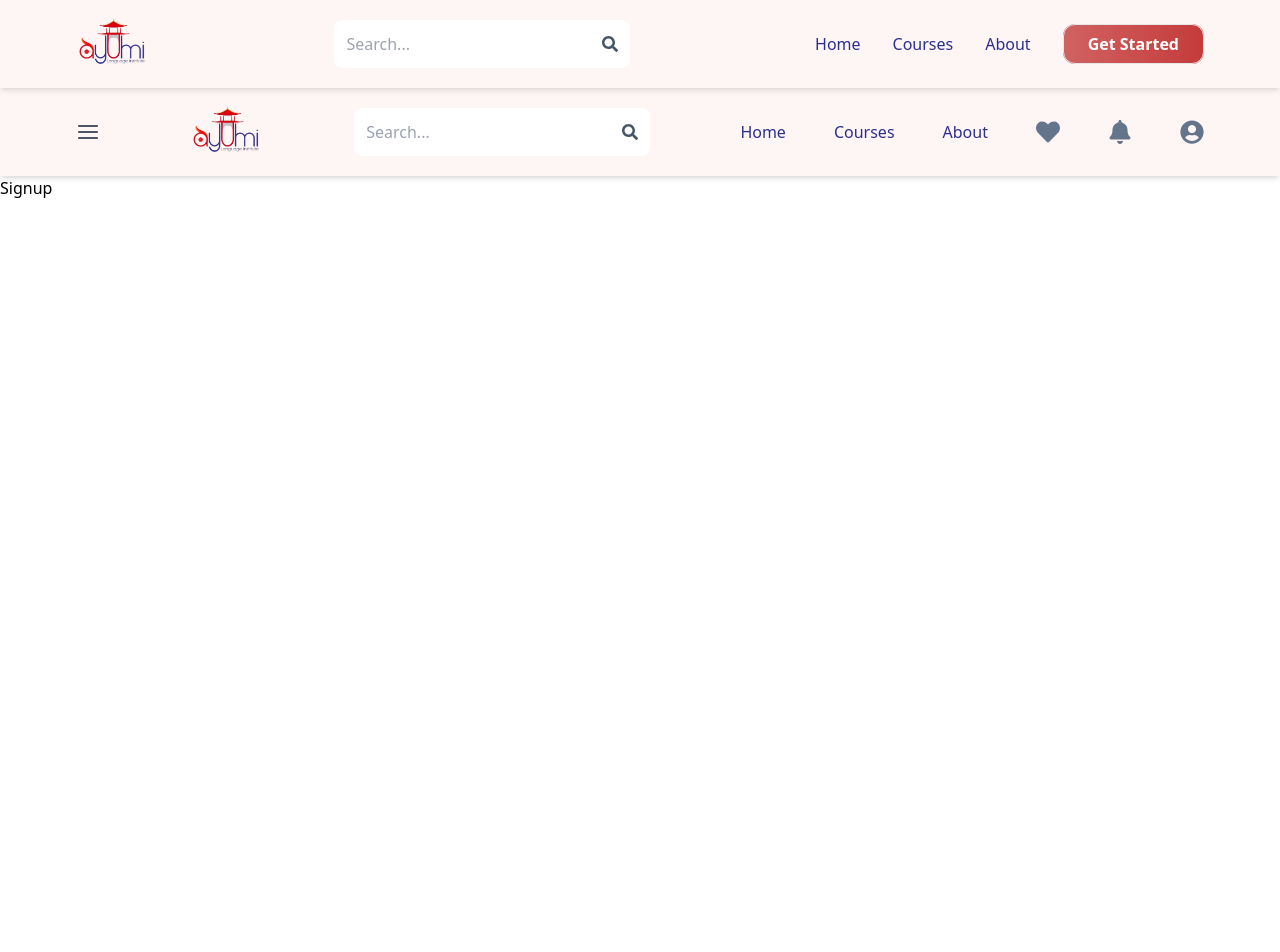
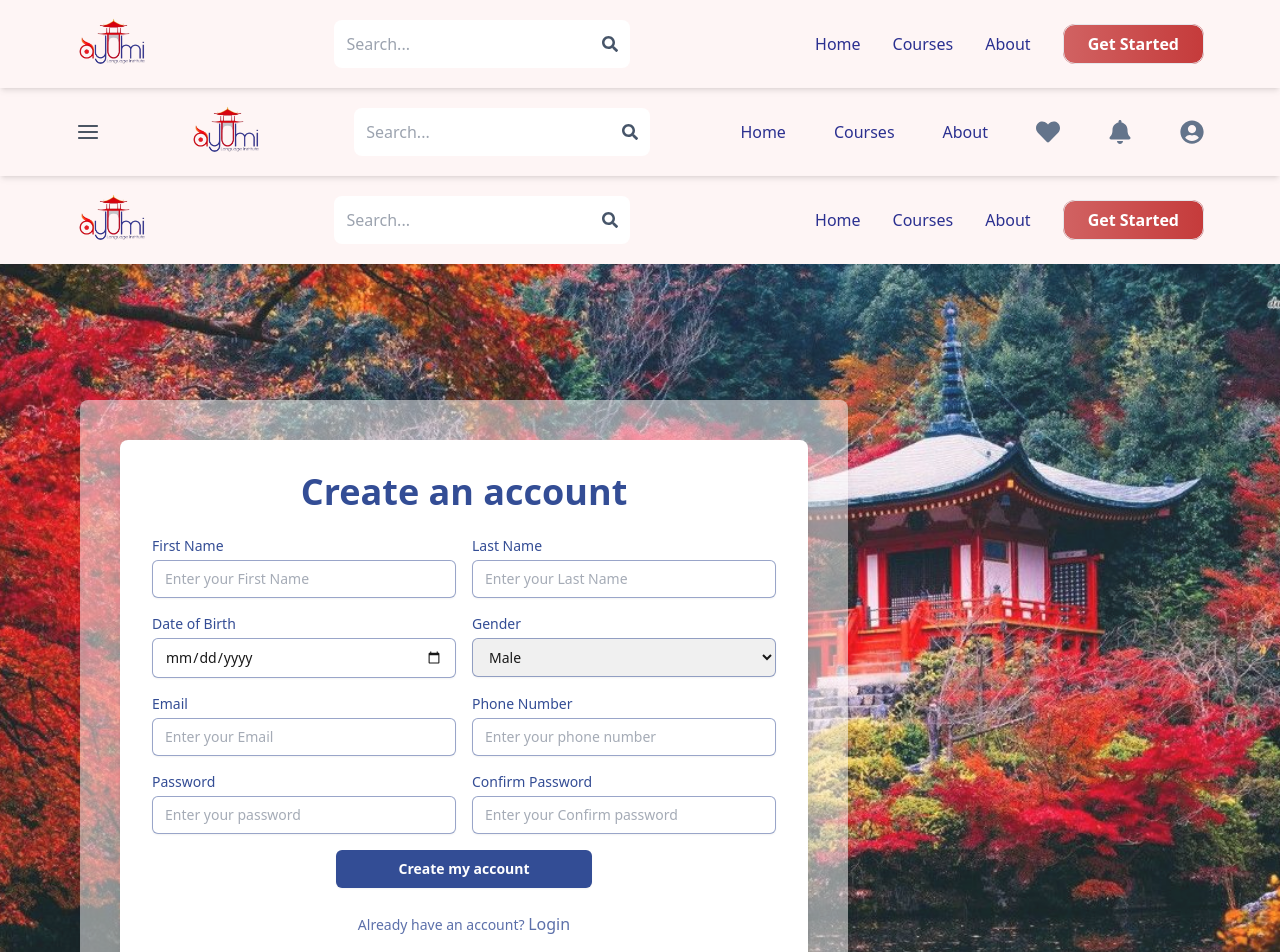
Before and after one commit to NinaMadu/Ayumi-eLearning, a React (Vite) app in the folder frontend/: page /sign-up in a window 1280 px wide. Shown: the top 952 px of the page. Before the commit the page ends 800 px from the top, so only its background shows below. Built offline with nearby package versions, Linux system fonts and the light colour scheme.

Commit message:
sing-up fronted added

```diff
--- a/frontend/src/App.jsx
+++ b/frontend/src/App.jsx
@@ -12,7 +12,7 @@ function App() {
     <BrowserRouter>
     <Header/>
     <Sidemenu />
-      {/* <Sidebar /> */}
+
 
       <Routes>
         <Route path="/" element={<Home />} />
--- a/frontend/src/pages/Signin.jsx
+++ b/frontend/src/pages/Signin.jsx
@@ -13,7 +13,7 @@ export default function Signin() {
       <div>
         <h1 class="text-4xl font-bold text-center mb-6 text-blue-900">Login</h1>
         <div class="mb-4">
-          <label htmlFor="" class="block text-sm font-medium text-blue-900 text-base" for="email">User Name</label>
+          <label htmlFor="" class="block text-sm font-medium text-blue-900 text-base" for="email">Email</label>
           <input type="email" id="email" class="mt-1 block w-full px-3 py-2 border border-blue-900 border-opacity-50 rounded-md shadow-sm focus:outline-none focus:ring-blue-500 focus:border-blue-500 sm:text-sm" placeholder="Enter your User Name or Email"/>
         </div>
         <div >
@@ -38,7 +38,7 @@ export default function Signin() {
             </button>
       </div>
       <div class="mt-6 text-center">
-        <span  class="text-sm text-blue-900 opacity-80">Don't have an account? <Link to='/Signup' class="font-medium text-blue-900 hover:text-blue-600 text-base">Create an account</Link></span>
+        <span  class="text-sm text-blue-900 opacity-80">Don't have an account? <Link to='/Sign-up' class="font-medium text-blue-900 hover:text-blue-600 text-base">Create an account</Link></span>
       </div>
       </form>
       </div>
--- a/frontend/src/pages/Signup.jsx
+++ b/frontend/src/pages/Signup.jsx
@@ -1,7 +1,73 @@
 import React from 'react'
+import { Link } from 'react-router-dom'
+import Header from '../components/Header'
 
 export default function Signup() {
   return (
-    <div>Signup</div>
+    <>
+    <Header/>
+    <div className="flex items-center justify-front min-h-screen bg-cover bg-center bg-no-repeat bg-opacity-90" style={{ backgroundImage: "url('/src/assets/bg1.jpg')",opacity:0.9 }} >
+      <div  class="bg-white bg-opacity-50 p-10 rounded-lg shadow-lg max-w-3xl w-full h-full ml-20 mt-20" >
+
+      <form action='' class="bg-white bg-opacity-100 p-8 rounded-lg shadow-lg max-w-3xl w-full h-50">
+      <div>
+        <h1 class="text-4xl font-bold text-center mb-6 text-blue-900">Create an account</h1>
+        <div class="mb-4 flex space-x-4">
+        <div class="w-1/2" >
+          <label htmlFor="firstName" class="block text-sm font-medium text-blue-900 text-base" for="test">First Name</label>
+          <input type="text" id="first name" class="mt-1 block w-full px-3 py-2 border border-blue-900 border-opacity-50 rounded-md shadow-sm focus:outline-none focus:ring-blue-500 focus:border-blue-500 sm:text-sm" placeholder="Enter your First Name"/>
+        </div>
+        <div class="w-1/2">
+          <label htmlFor="lastName" class="block text-sm font-medium text-blue-900 text-base" for="test">Last Name</label>
+          <input type="test" id="lastName" class="mt-1 block w-full px-3 py-2 border border-blue-900 border-opacity-50 rounded-md shadow-sm focus:outline-none focus:ring-blue-500 focus:border-blue-500 sm:text-sm" placeholder="Enter your Last Name"/>
+        </div>
+        </div>
+        <div class="mb-4 flex space-x-4">
+        <div class="w-1/2" >
+          <label htmlFor="Date of Birth" class="block text-sm font-medium text-blue-900 text-base" for="test">Date of Birth </label>
+          <input type="date" id="dob" class="mt-1 block w-full px-3 py-2 border border-blue-900 border-opacity-50 rounded-md shadow-sm focus:outline-none focus:ring-blue-500 focus:border-blue-500 sm:text-sm" placeholder="Enter your First Name"/>
+        </div>
+        <div class="w-1/2">
+          <label htmlFor="gender" class="block text-sm font-medium text-blue-900 text-base" for="test">Gender</label>
+          <select id="gender"name="gender" class="mt-1 block w-full px-3 py-2 border border-blue-900 border-opacity-50 rounded-md shadow-sm focus:outline-none focus:ring-blue-500 focus:border-blue-500 sm:text-sm">
+                <option value="male">Male</option>
+                <option value="female">Female</option>
+          </select>
+        </div>
+        </div>
+        <div class="mb-4 flex space-x-4">
+        <div class="w-1/2" >
+          <label htmlFor="email" class="block text-sm font-medium text-blue-900 text-base" for="test">Email</label>
+          <input type="email" id="email" class="mt-1 block w-full px-3 py-2 border border-blue-900 border-opacity-50 rounded-md shadow-sm focus:outline-none focus:ring-blue-500 focus:border-blue-500 sm:text-sm" placeholder="Enter your Email"/>
+        </div>
+        <div class="w-1/2">
+          <label htmlFor="phoneNo" class="block text-sm font-medium text-blue-900 text-base" for="test">Phone Number</label>
+          <input type="tel" id="phone" class="mt-1 block w-full px-3 py-2 border border-blue-900 border-opacity-50 rounded-md shadow-sm focus:outline-none focus:ring-blue-500 focus:border-blue-500 sm:text-sm" placeholder="Enter your phone number"/>
+        </div>
+        </div>
+        <div class="mb-4 flex space-x-4">
+        <div class="w-1/2" >
+          <label htmlFor="password" class="block text-sm font-medium text-blue-900 text-base" for="test">Password</label>
+          <input type="password" id="password" class="mt-1 block w-full px-3 py-2 border border-blue-900 border-opacity-50 rounded-md shadow-sm focus:outline-none focus:ring-blue-500 focus:border-blue-500 sm:text-sm" placeholder="Enter your password"/>
+        </div>
+        <div class="w-1/2">
+          <label htmlFor="confirmPassword" class="block text-sm font-medium text-blue-900 text-base" for="test">Confirm Password</label>
+          <input type="password" id="confirmPassword" class="mt-1 block w-full px-3 py-2 border border-blue-900 border-opacity-50 rounded-md shadow-sm focus:outline-none focus:ring-blue-500 focus:border-blue-500 sm:text-sm" placeholder="Enter your Confirm password"/>
+        </div>
+        </div>
+      </div>
+
+      <div class="flex justify-center">
+             <button type="submit" class="w-64 flex justify-center py-2 px-4 border border-transparent rounded-md shadow-sm text-sm font-bold text-white bg-blue-900 hover:bg-blue-700 focus:outline-none focus:ring-2 focus:ring-offset-2 focus:ring-blue-500  text-lg">
+              Create my account
+            </button>
+      </div>
+      <div class="mt-6 text-center">
+        <span  class="text-sm text-blue-900 opacity-80">Already have an account?  <Link to='/Sign-in' class="font-medium text-blue-900 hover:text-blue-600 text-base">Login</Link></span>
+      </div>
+      </form>
+      </div>
+    </div>
+    </>
   )
 }
```
